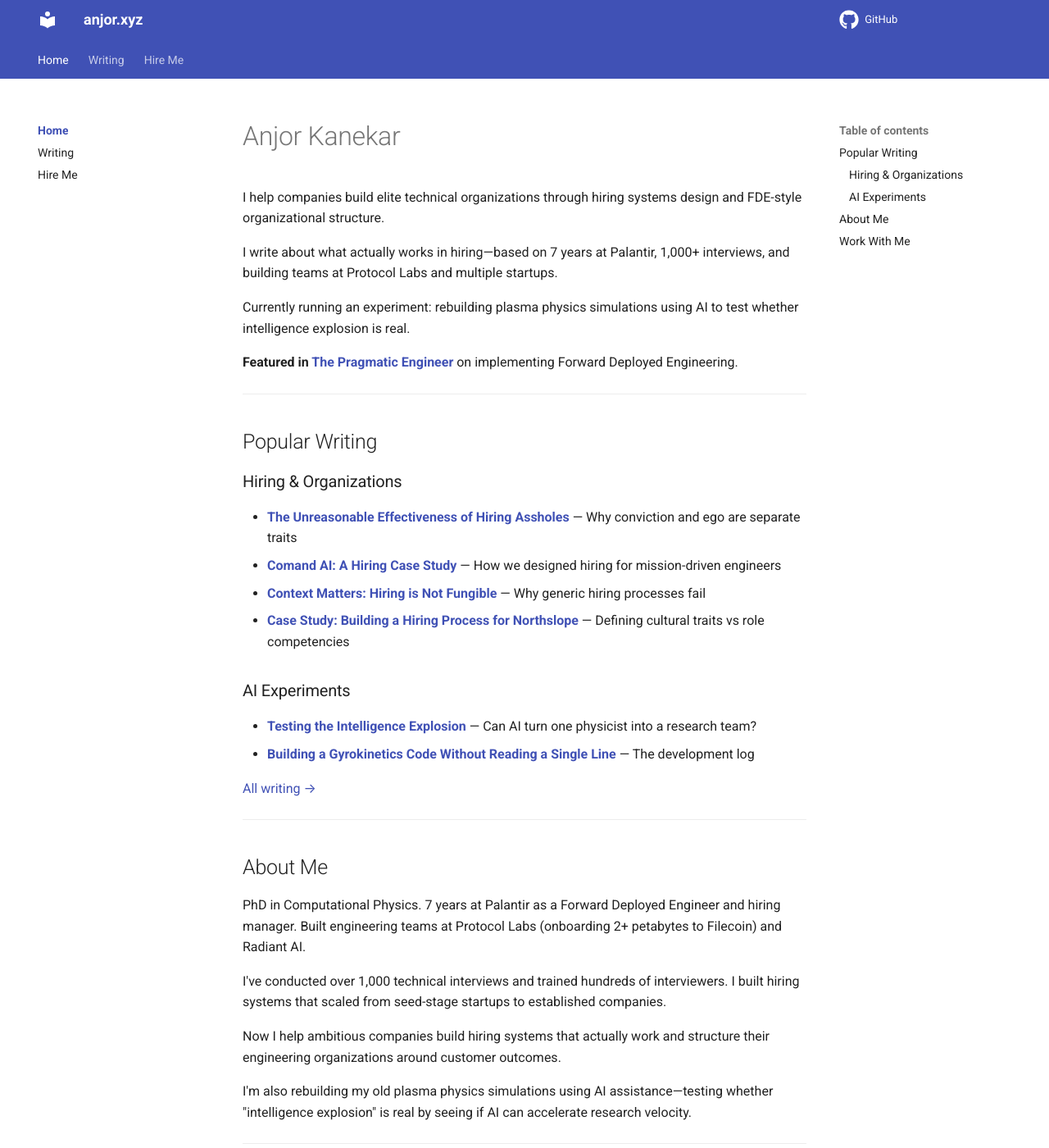
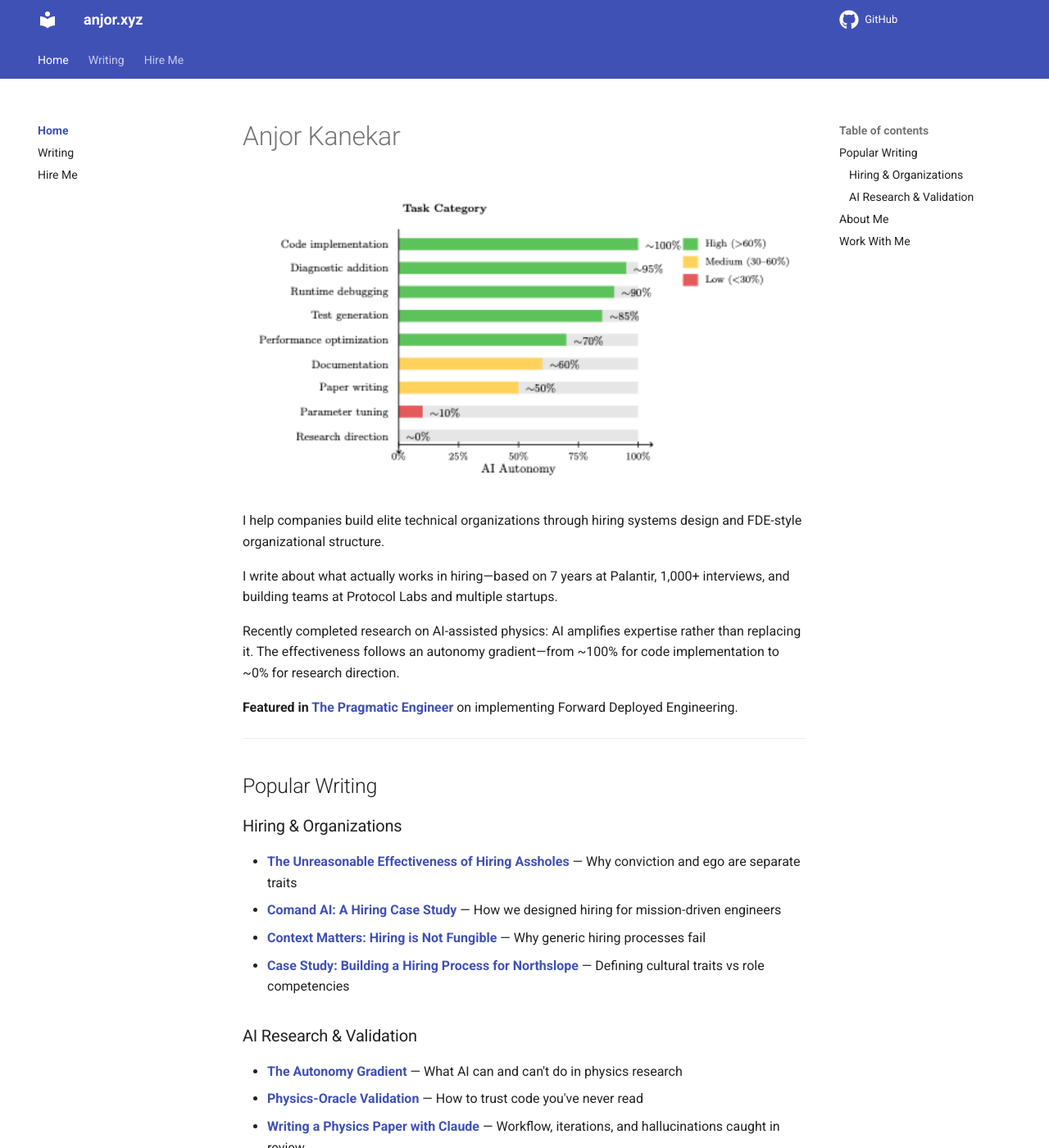
Before and after one commit to anjor/website, an MkDocs documentation site: the page built from docs/index.md, in a window 1280 px wide and 1400 px high. Shown: the whole window at 82% size. Built offline with MkDocs 1.6.1 and Material for MkDocs 9.7.7, drawn with Linux system fonts in a browser that asks for light colours; comment, search, counter and statistics services are not loaded; some of the changed text lies outside the part shown.

Commit message:
Update landing page to showcase validated AI research findings
- Add autonomy-gradient.png as hero image
- Update messaging from experimental to validated findings
- Replace "AI Experiments" with "AI Research & Validation" section featuring December 2025 research series
- Update About Me section with completed research and links to paper/code

The landing page now emphasizes completed work with concrete findings: AI amplifies expertise rather than replacing it, following an autonomy gradient from ~100% for implementation to ~0% for research direction.

```diff
--- a/docs/index.md
+++ b/docs/index.md
@@ -1,10 +1,12 @@
 # Anjor Kanekar
+
+![The Autonomy Gradient: AI effectiveness across research tasks](./writing/assets/autonomy-gradient.png){ width="700" }
 
 I help companies build elite technical organizations through hiring systems design and FDE-style organizational structure.
 
 I write about what actually works in hiring—based on 7 years at Palantir, 1,000+ interviews, and building teams at Protocol Labs and multiple startups.
 
-Currently running an experiment: rebuilding plasma physics simulations using AI to test whether intelligence explosion is real.
+Recently completed research on AI-assisted physics: AI amplifies expertise rather than replacing it. The effectiveness follows an autonomy gradient—from ~100% for code implementation to ~0% for research direction.
 
 **Featured in [The Pragmatic Engineer](https://newsletter.pragmaticengineer.com/p/forward-deployed-engineers)** on implementing Forward Deployed Engineering.
 
@@ -18,9 +20,10 @@ Currently running an experiment: rebuilding plasma physics simulations using AI
 - **[Context Matters: Hiring is Not Fungible](./writing/posts/context-matters.md)** — Why generic hiring processes fail
 - **[Case Study: Building a Hiring Process for Northslope](./writing/posts/smart-win.md)** — Defining cultural traits vs role competencies
 
-### AI Experiments
-- **[Testing the Intelligence Explosion](./writing/posts/physics-researcher-ai-intro.md)** — Can AI turn one physicist into a research team?
-- **[Building a Gyrokinetics Code Without Reading a Single Line](./writing/posts/building-gandalf.md)** — The development log
+### AI Research & Validation
+- **[The Autonomy Gradient](./writing/posts/autonomy-gradient.md)** — What AI can and can't do in physics research
+- **[Physics-Oracle Validation](./writing/posts/physics-oracle-validation.md)** — How to trust code you've never read
+- **[Writing a Physics Paper with Claude](./writing/posts/writing-gandalf-paper.md)** — Workflow, iterations, and hallucinations caught in review
 
 [All writing →](writing/index.md)
 
@@ -34,7 +37,7 @@ I've conducted over 1,000 technical interviews and trained hundreds of interview
 
 Now I help ambitious companies build hiring systems that actually work and structure their engineering organizations around customer outcomes.
 
-I'm also rebuilding my old plasma physics simulations using AI assistance—testing whether "intelligence explosion" is real by seeing if AI can accelerate research velocity.
+I recently completed rebuilding my plasma physics simulations with AI assistance—validating that AI amplifies expertise rather than replacing it. The paper is available on [GitHub](https://github.com/anjor/gandalf-paper) along with the [code](https://github.com/anjor/gandalf).
 
 ---
 
```
